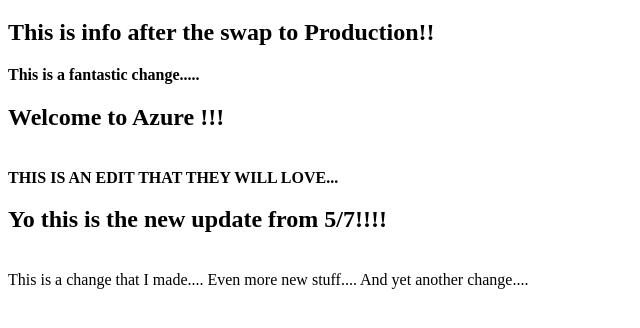
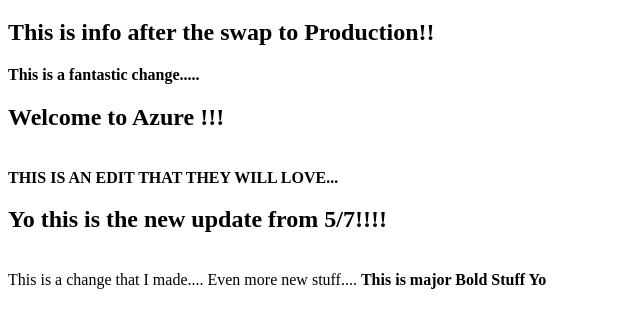
Before and after one commit to jwkidd3/slots, a plain HTML site: page index.html in a window 1280 px wide. Shown: the part 134-462 px from the top of the page, without its empty margins (0-640 px from the left). Drawn offline with Linux system fonts and the light colour scheme.

Commit message:
Update index.html

```diff
--- a/index.html
+++ b/index.html
@@ -19,4 +19,4 @@ This is a change that I made....
 
 Even more new stuff....
 
-And yet another change....
+<B>This is major Bold Stuff Yo</B>
```
